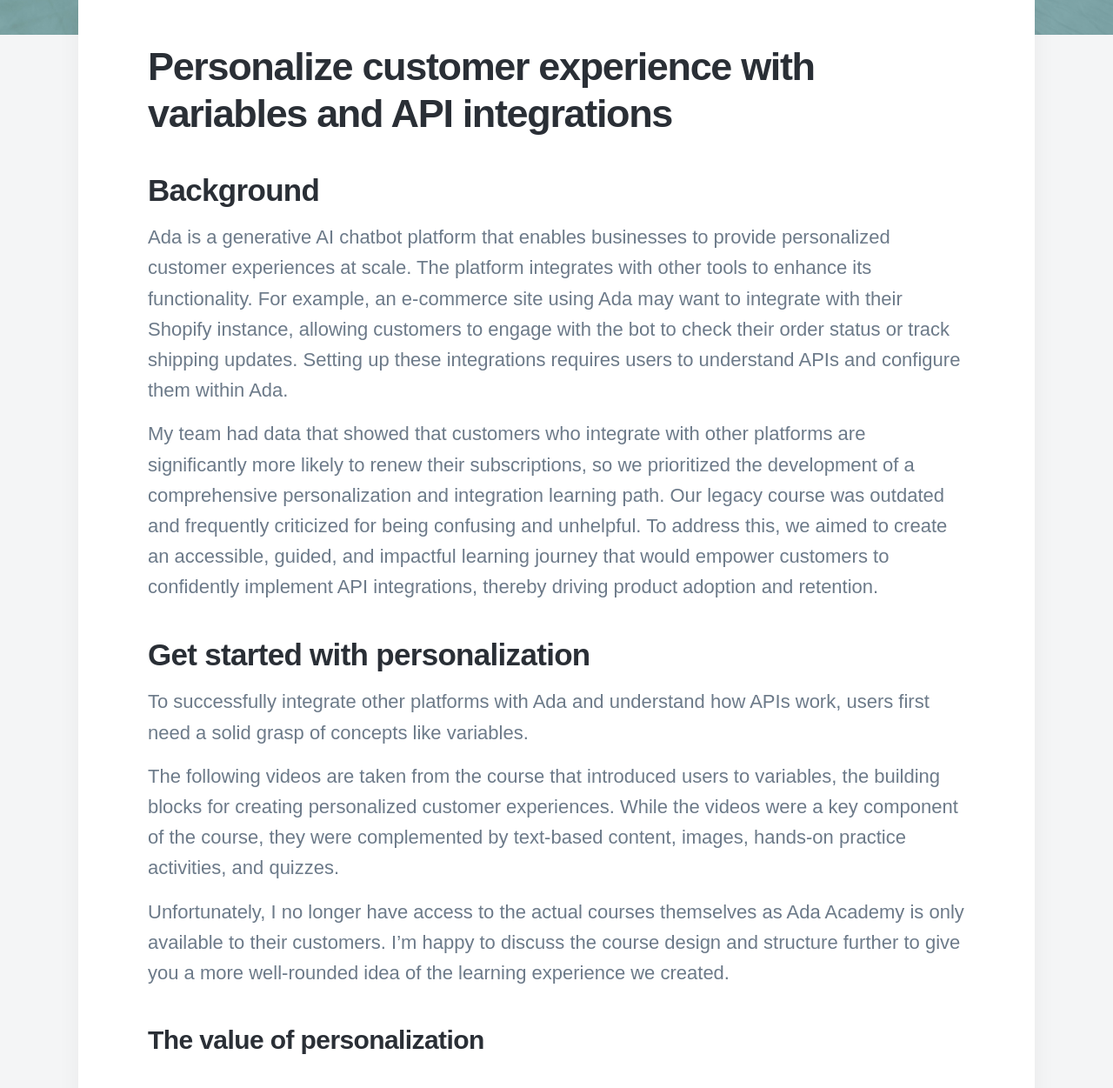
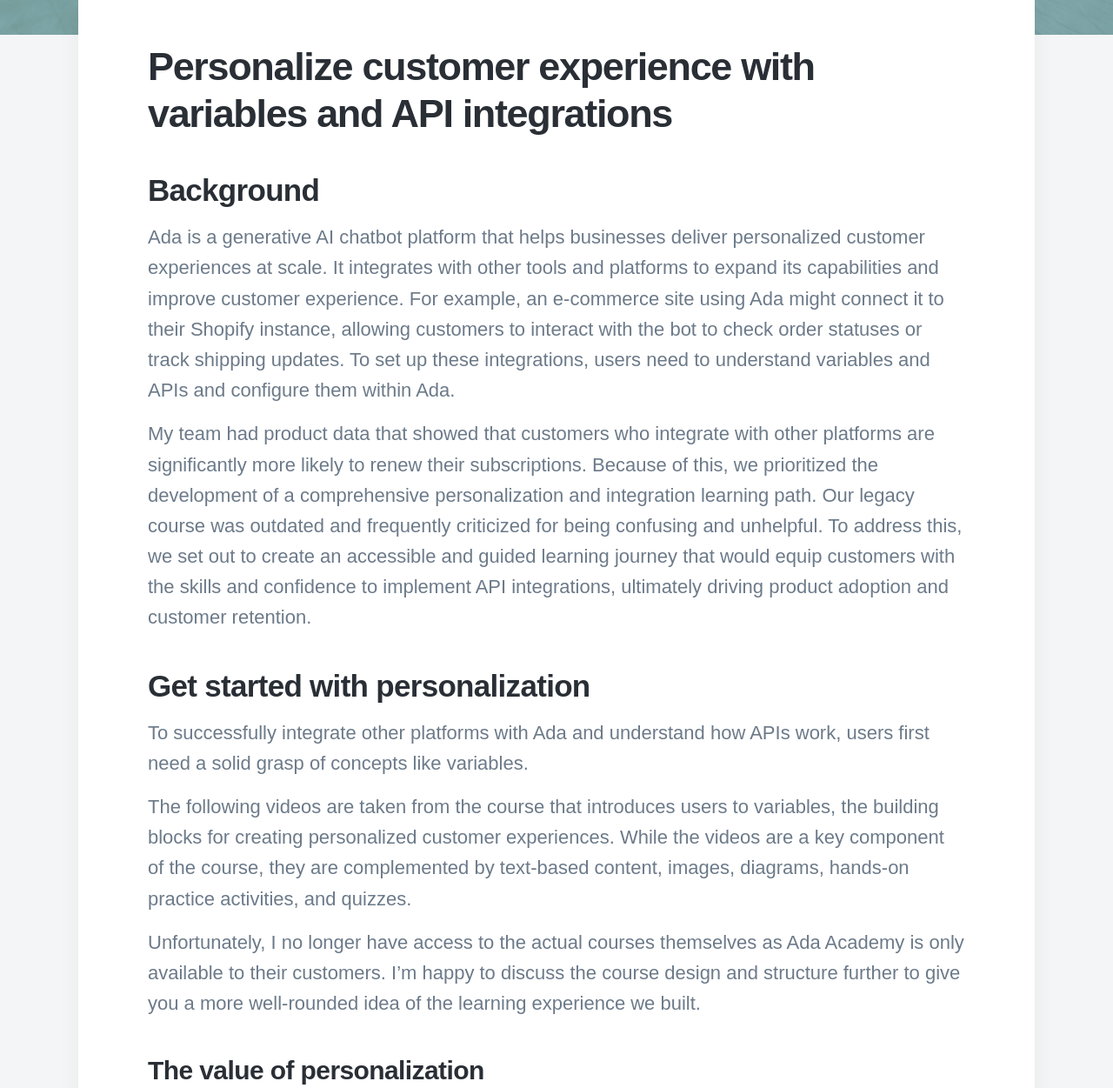
Before and after one commit to cox-katie/portfolio, a Jekyll site: the page built from _posts/2024-11-24-Braze-prompt.md, in a window 1280 px wide and 1400 px high, scrolled down 534 px, cut to the strip 0-1251 px from the top of the window. Shown: the whole strip at 87% size. Built offline with Jekyll 4.4.1, drawn with Linux system fonts in a browser that asks for light colours; nearby versions of some CDN libraries; some web fonts are replaced; some of the changed text lies outside the part shown.

Commit message:
Update 2024-11-24-Braze-prompt.md

```diff
--- a/_posts/2024-11-24-Braze-prompt.md
+++ b/_posts/2024-11-24-Braze-prompt.md
@@ -11,17 +11,17 @@
 
 ## Background
 
-Ada is a generative AI chatbot platform that enables businesses to provide personalized customer experiences at scale. The platform integrates with other tools to enhance its functionality. For example, an e-commerce site using Ada may want to integrate with their Shopify instance, allowing customers to engage with the bot to check their order status or track shipping updates. Setting up these integrations requires users to understand APIs and configure them within Ada.
+Ada is a generative AI chatbot platform that helps businesses deliver personalized customer experiences at scale. It integrates with other tools and platforms to expand its capabilities and improve customer experience. For example, an e-commerce site using Ada might connect it to their Shopify instance, allowing customers to interact with the bot to check order statuses or track shipping updates. To set up these integrations, users need to understand variables and APIs and configure them within Ada.
 
-My team had data that showed that customers who integrate with other platforms are significantly more likely to renew their subscriptions, so we prioritized the development of a comprehensive personalization and integration learning path. Our legacy course was outdated and frequently criticized for being confusing and unhelpful. To address this, we aimed to create an accessible, guided, and impactful learning journey that would empower customers to confidently implement API integrations, thereby driving product adoption and retention.
+My team had product data that showed that customers who integrate with other platforms are significantly more likely to renew their subscriptions. Because of this, we prioritized the development of a comprehensive personalization and integration learning path. Our legacy course was outdated and frequently criticized for being confusing and unhelpful. To address this, we set out to create an accessible and guided learning journey that would equip customers with the skills and confidence to implement API integrations, ultimately driving product adoption and customer retention.
 
 ## Get started with personalization
 
 To successfully integrate other platforms with Ada and understand how APIs work, users first need a solid grasp of concepts like variables.
 
-The following videos are taken from the course that introduced users to variables, the building blocks for creating personalized customer experiences. While the videos were a key component of the course, they were complemented by text-based content, images, hands-on practice activities, and quizzes.
+The following videos are taken from the course that introduces users to variables, the building blocks for creating personalized customer experiences. While the videos are a key component of the course, they are complemented by text-based content, images, diagrams, hands-on practice activities, and quizzes.
 
-Unfortunately, I no longer have access to the actual courses themselves as Ada Academy is only available to their customers. I’m happy to discuss the course design and structure further to give you a more well-rounded idea of the learning experience we created.
+Unfortunately, I no longer have access to the actual courses themselves as Ada Academy is only available to their customers. I’m happy to discuss the course design and structure further to give you a more well-rounded idea of the learning experience we built.
 
 ### The value of personalization
 
@@ -41,7 +41,7 @@
 
 
 ## Integrate with APIs
-As users progressed through the learning path, they were introduced to API concepts that catered to diverse technical skill levels. The content covered the very basics of APIs for less technical audiences, ensuring accessibility and confidence building, while providing flexibility for more advanced users to skip beginner content and dive straight into detailed implementation guidance.
+As users progress through the learning path, they get introduced to API concepts that cater to diverse technical skill levels. The content covered the very basics of APIs for less technical audiences, ensuring accessibility and confidence building, while providing flexibility for advanced users to skip beginner content and dive straight into detailed implementation guidance.
 
 This approach acknowledged that most Ada users came from less technically advanced backgrounds and ensured they could successfully engage with and configure integrations.
 
```
